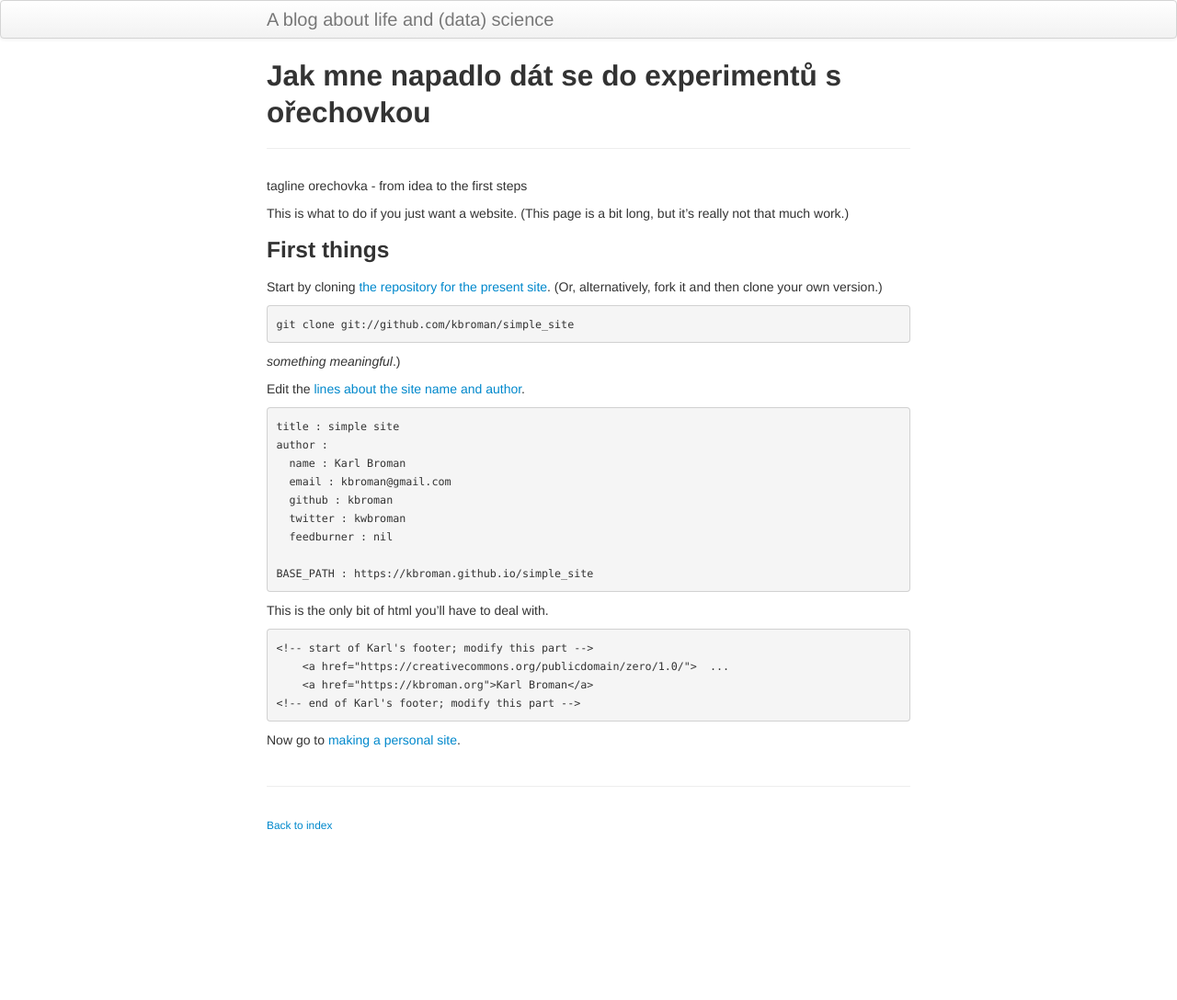
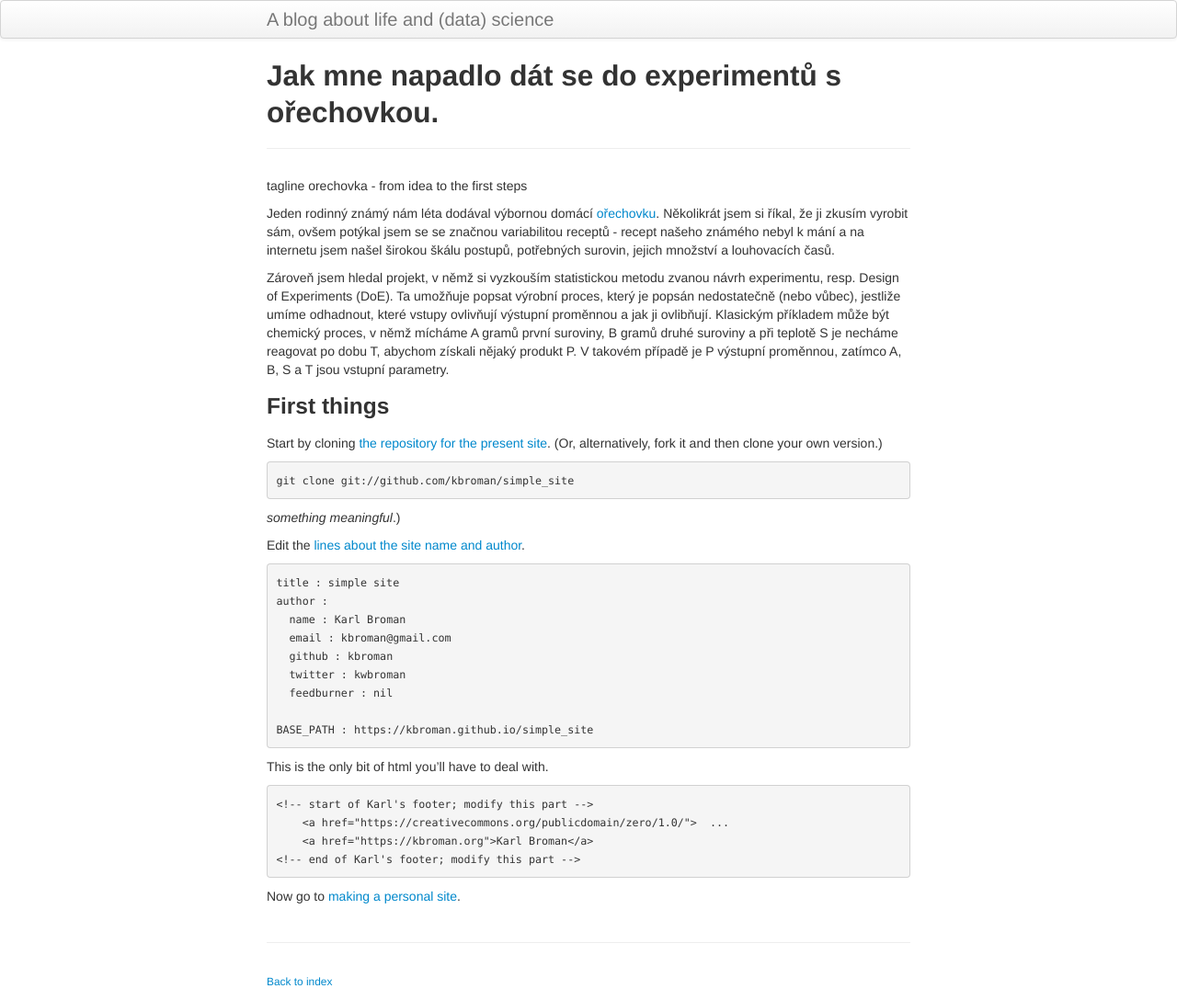
Before and after one commit to vojtech-filipec/vojtech-filipec.github.io, a Jekyll site: the page built from pages/orechovka1.md, in a window 1280 px wide. Shown: the whole page at 92% size. Built offline with Jekyll 4.4.1, drawn with Linux system fonts in a browser that asks for light colours; before the commit the page ends 918 px from its top, so only the background shows below that.

Commit message:
first ideas

```diff
--- a/pages/orechovka1.md
+++ b/pages/orechovka1.md
@@ -1,13 +1,14 @@
 ---
 layout: page
-title: Jak mne napadlo dát se do experimentů s ořechovkou
-description: od prvního nápadu k plánu designů
+title: Jak mne napadlo dát se do experimentů s ořechovkou.
+description: Od prvního nápadu k plánu designů.
 ---
 
 tagline orechovka - from idea to the first steps
 
-This is what to do if you just want a website. (This page is a bit
-long, but it's really not that much work.)
+Jeden rodinný známý nám léta dodával výbornou domácí [ořechovku](https://cs.wikipedia.org/wiki/O%C5%99echovka_(n%C3%A1poj)). Několikrát jsem si říkal, že ji zkusím vyrobit sám, ovšem potýkal jsem se se značnou variabilitou receptů - recept našeho známého nebyl k mání a na internetu jsem našel širokou škálu postupů, potřebných surovin, jejich množství a louhovacích časů.
+
+Zároveň jsem hledal projekt, v němž si vyzkouším statistickou metodu zvanou návrh experimentu, resp. Design of Experiments (DoE). Ta umožňuje popsat výrobní proces, který je popsán nedostatečně (nebo vůbec), jestliže umíme odhadnout, které vstupy ovlivňují výstupní proměnnou a jak ji ovlibňují. Klasickým příkladem může být chemický proces, v němž mícháme A gramů první suroviny, B gramů druhé suroviny a při teplotě S je necháme reagovat po dobu T, abychom získali nějaký produkt P. V takovém případě je P výstupní proměnnou, zatímco A, B, S a T jsou vstupní parametry.
 
 ### First things
 
```
